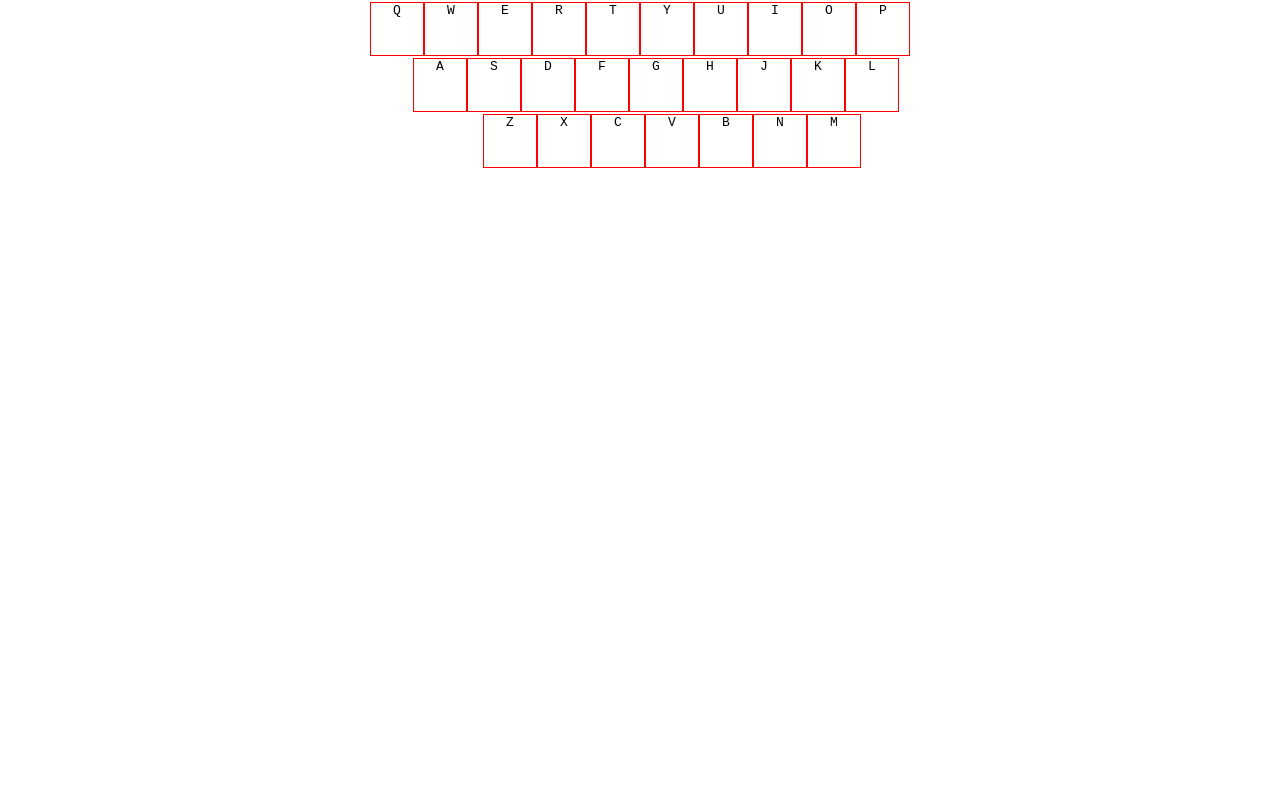
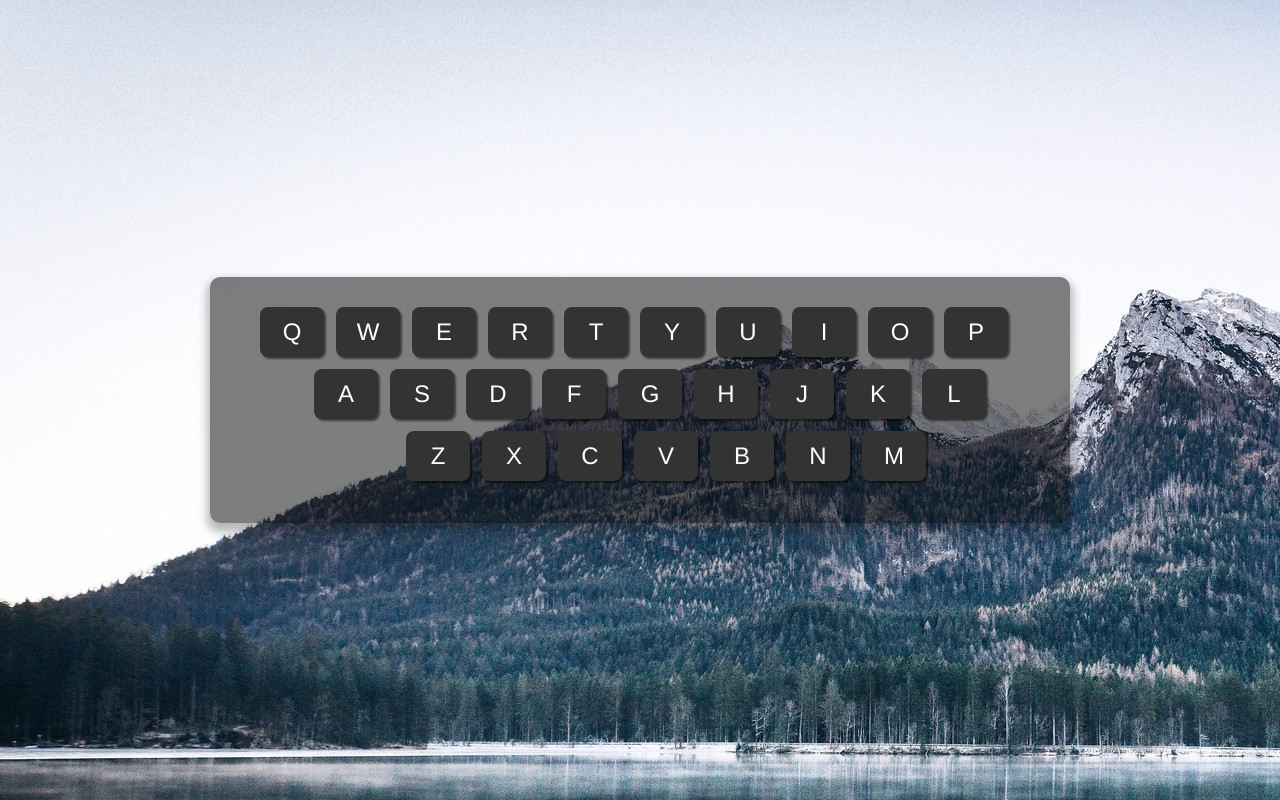
Before and after one commit to wfyweb/love, a plain HTML site: page index.html in a window 1280 px wide. Drawn offline with Linux system fonts and the light colour scheme.

Commit message:
update style

```diff
--- a/css/style.css
+++ b/css/style.css
@@ -1,8 +1,10 @@
 *{margin: 0; padding: 0;}
 a{text-decoration: none;}
-kbd{border: 1px solid red;width:4em; height: 4em; display: inline-block;
-	text-transform: uppercase;
-	position: relative; }
+kbd{width: 64px;height: 50px; border-radius:8px;display: inline-block;
+	text-transform: uppercase;background:#333;margin: 0 12px 12px 0;color:#fff;text-align: center;line-height: 50px;
+	position: relative;font-family: keyboard, "Arial Rounded", Helvetica, Arial, sans-serif;
+    font-size: 24px;
+    box-shadow: 2px 2px 2px rgba(0, 0, 0, 0.5); }
 kbd > button{
 	position: absolute;
 	right: 0;
@@ -12,15 +14,28 @@ kbd > button{
 kbd:hover > button{
 	display: inline-block;
 }
+body{
+	height: 100vh;
+}
 main{
 	text-align: center;
+	display: flex;
+	justify-content: center;
+	align-items: center;
+	height: 100%;
+	background-image: url('../image/pic.jpg')
 }
-#mainXXXXX{
-	display: inline-block;;
+#keyboard{
+	display: inline-block;
+	width: 800px;
+	padding: 30px;
+	border-radius: 10px;
+	background:rgba(0, 0, 0, 0.5);
+	box-shadow:0px 6px 10px 3px rgba(0,0,0,0.28);
 }
-#mainXXXXX > div:nth-child(2){
+#keyboard > div:nth-child(2){
 	margin-left: 2em;
 }
-#mainXXXXX > div:nth-child(3){
+#keyboard > div:nth-child(3){
 	margin-left: 4em;
 }
--- a/index.html
+++ b/index.html
@@ -8,7 +8,7 @@
 <body>
 	<header></header>
 	<main>
-		<div class="wrapper" id="mainXXXXX">
+		<div class="wrapper" id="keyboard">
 
 		</div>
 	</main>
@@ -32,7 +32,7 @@
 		index = 0
 		while(index< keys['length']){ // 0 1 2
 			divXXXXX = document.createElement('div')
-			mainXXXXX.appendChild(divXXXXX)
+			keyboard.appendChild(divXXXXX)
 			row = keys[index]  // 第一个数组  第二个数组  第三个数组
 			index2 = 0
 			while(index2< row['length']){ // 0~9   0~8   0~6
```
Also changed, not shown: image/pic.jpg (added).
